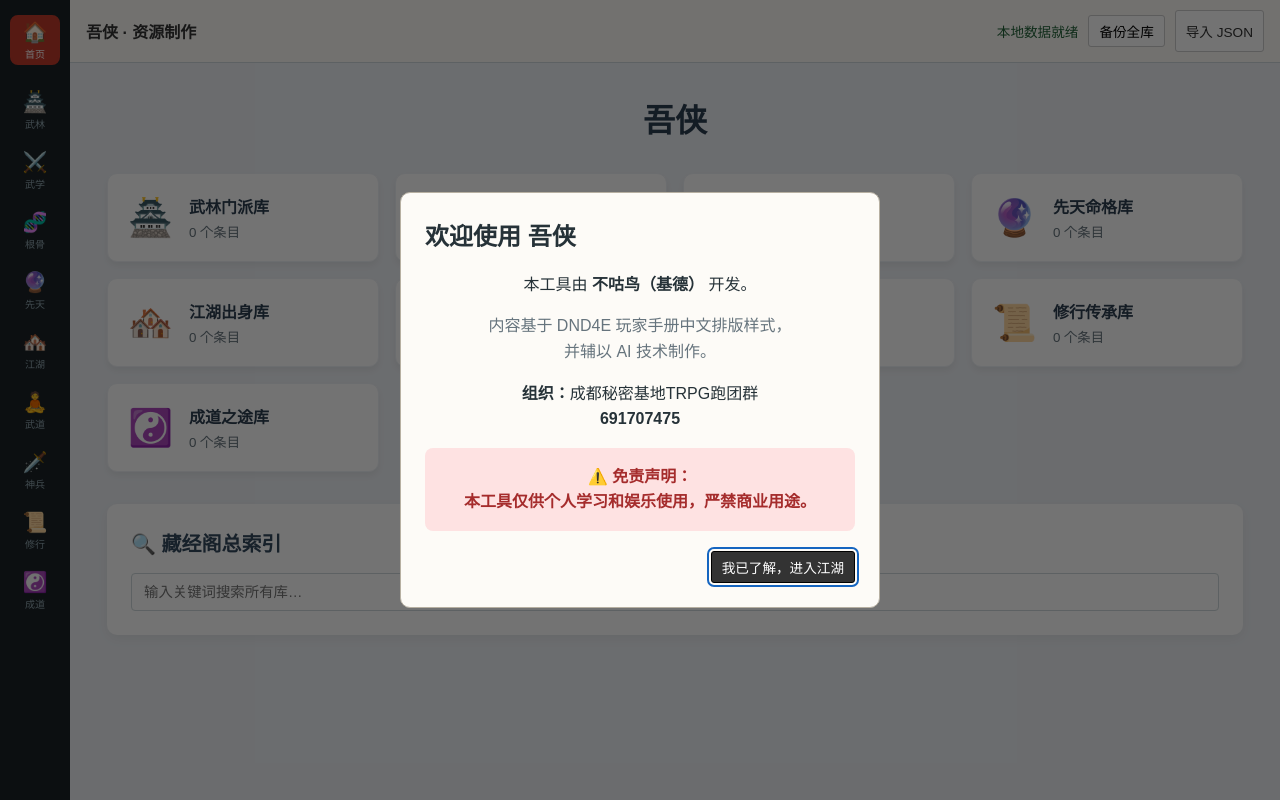
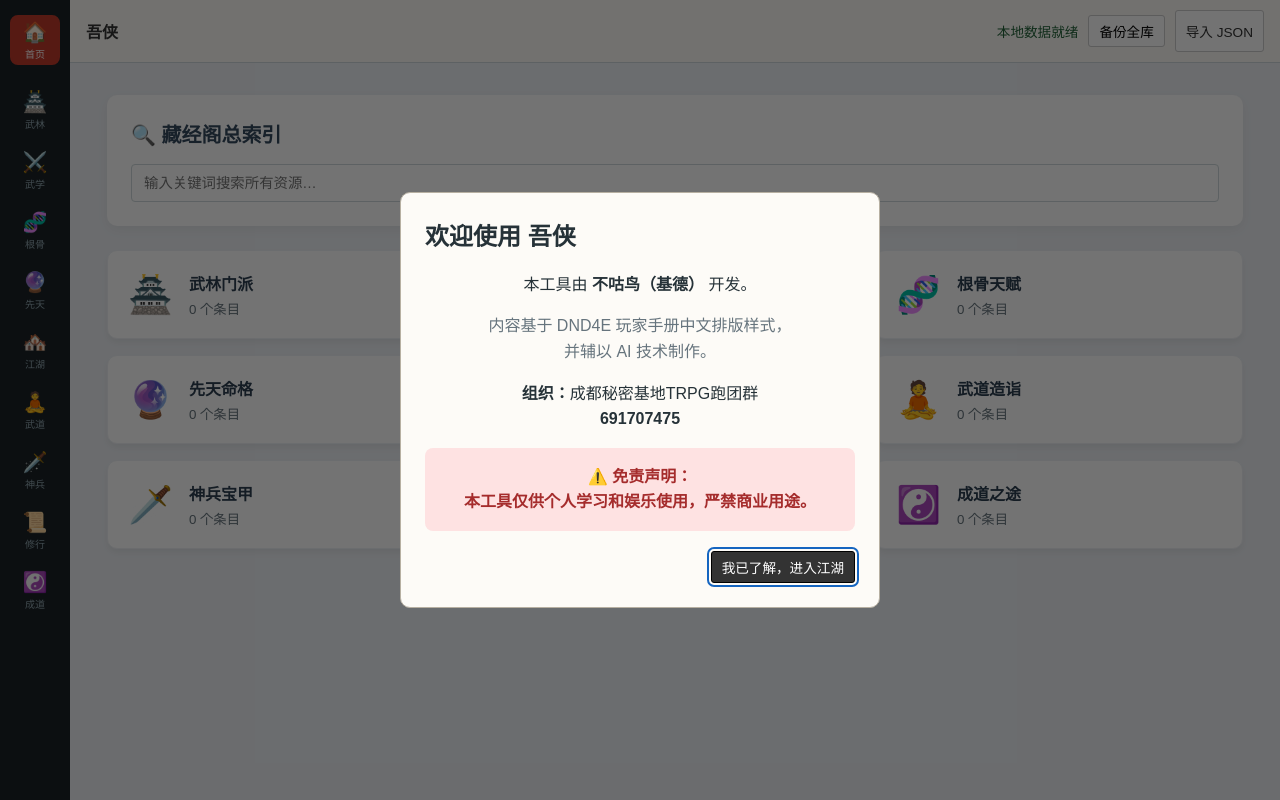
Before and after one commit to jeffdyuyi/DND4wuxiaproject, a React (Vite) app: page / in a window 1280 px wide. Built offline with nearby package versions, Linux system fonts and the light colour scheme.

Commit message:
style: simplify home labels and arrange resources in a three-column grid

```diff
--- a/src/App.tsx
+++ b/src/App.tsx
@@ -74,7 +74,7 @@
     <Sidebar currentModule={module} viewMode={viewMode} onSwitchModule={selectModule} onGoHome={() => setViewMode('home')} />
     <div className="workspace">
       <header className="workspace-toolbar">
-        <strong>{viewMode === 'home' ? '吾侠 · 资源制作' : Config[module].title}</strong>
+        <strong>{viewMode === 'home' ? '吾侠' : Config[module].title}</strong>
         <span role="status" className={library.blocked || library.dirty ? 'save-status save-warning' : 'save-status'}>
           {library.blocked ? '保存已暂停' : library.dirty ? '有未保存修改' : '本地数据就绪'}
         </span>
--- a/src/components/HomePage.tsx
+++ b/src/components/HomePage.tsx
@@ -15,16 +15,9 @@
     const results = useMemo(() => searchResources(db, query), [db, query]);
 
     return <div className="home-page">
-        <h1>吾侠</h1>
-        <div className="module-grid">
-            {modules.map(module => <button type="button" className="module-tile" key={module} onClick={() => onNavigate(module)}>
-                <span className="module-icon" aria-hidden="true">{ICONS[module]}</span>
-                <span><strong>{Config[module].title}</strong><small>{db[module].length} 个条目</small></span>
-            </button>)}
-        </div>
         <section className="library-search" aria-labelledby="library-search-title">
             <h2 id="library-search-title">🔍 藏经阁总索引</h2>
-            <input className="form-control" aria-label="搜索所有资源库" type="search" placeholder="输入关键词搜索所有库…"
+            <input className="form-control" aria-label="搜索所有资源" type="search" placeholder="输入关键词搜索所有资源…"
                 value={searchTerm} onChange={event => setSearchTerm(event.target.value)} />
             {query && <div className="search-results">
                 <p className="search-count" role="status">找到 {results.length} 个条目</p>
@@ -35,5 +28,11 @@
                     </button>)}
             </div>}
         </section>
+        <div className="module-grid">
+            {modules.map(module => <button type="button" className="module-tile" key={module} onClick={() => onNavigate(module)}>
+                <span className="module-icon" aria-hidden="true">{ICONS[module]}</span>
+                <span><strong>{Config[module].title}</strong><small>{db[module].length} 个条目</small></span>
+            </button>)}
+        </div>
     </div>;
 }
--- a/src/constants.ts
+++ b/src/constants.ts
@@ -1,14 +1,14 @@
 
 export const Config = {
-    schools: { title: "武林门派库", color: "bg-red", key: "db_schools_v1" },
-    moves: { title: "武学招式库", color: "bg-green", key: "db_moves_v5" },
-    roots: { title: "根骨天赋库", color: "bg-gray", key: "db_roots_v5" },
-    destinies: { title: "先天命格库", color: "bg-gray", key: "db_destinies_v5" },
-    origins: { title: "江湖出身库", color: "bg-gray", key: "db_origins_v5" },
-    feats: { title: "武道造诣库", color: "bg-gray", key: "db_feats_v5" },
-    items: { title: "神兵宝甲库", color: "bg-gold", key: "db_items_v5" },
-    traditions: { title: "修行传承库", color: "bg-green", key: "db_traditions_v1" },
-    paths: { title: "成道之途库", color: "bg-gold", key: "db_paths_v1" }
+    schools: { title: "武林门派", color: "bg-red", key: "db_schools_v1" },
+    moves: { title: "武学招式", color: "bg-green", key: "db_moves_v5" },
+    roots: { title: "根骨天赋", color: "bg-gray", key: "db_roots_v5" },
+    destinies: { title: "先天命格", color: "bg-gray", key: "db_destinies_v5" },
+    origins: { title: "江湖出身", color: "bg-gray", key: "db_origins_v5" },
+    feats: { title: "武道造诣", color: "bg-gray", key: "db_feats_v5" },
+    items: { title: "神兵宝甲", color: "bg-gold", key: "db_items_v5" },
+    traditions: { title: "修行传承", color: "bg-green", key: "db_traditions_v1" },
+    paths: { title: "成道之途", color: "bg-gold", key: "db_paths_v1" }
 } as const;
 
 export type ModuleType = keyof typeof Config;
--- a/src/styles/home.css
+++ b/src/styles/home.css
@@ -1,12 +1,11 @@
 .home-page { padding: 32px; max-width: 1200px; margin: 0 auto; width: 100%; overflow-y: auto; box-sizing: border-box; }
-.home-page h1 { text-align: center; margin: 0 0 32px; color: #2c3e50; }
-.module-grid { display: grid; grid-template-columns: repeat(auto-fit, minmax(240px, 1fr)); gap: 16px; margin-bottom: 32px; }
+.module-grid { display: grid; grid-template-columns: repeat(3, minmax(0, 1fr)); gap: 16px; }
 .module-tile { display: flex; align-items: center; gap: 16px; padding: 20px; border: 1px solid #eef1f5; border-radius: 10px; background: #fff; box-shadow: 0 4px 6px #0000000d; text-align: left; cursor: pointer; font: inherit; transition: transform 0.2s, box-shadow 0.2s; }
 .module-tile:hover { transform: translateY(-3px); box-shadow: 0 8px 12px #0000001a; }
 .module-icon { font-size: 36px; }
 .module-tile strong { display: block; margin-bottom: 4px; color: #2c3e50; }
 .module-tile small { color: #66747d; }
-.library-search { padding: 24px; border-radius: 10px; background: #fff; box-shadow: 0 4px 12px #0000000d; }
+.library-search { padding: 24px; margin-bottom: 24px; border-radius: 10px; background: #fff; box-shadow: 0 4px 12px #0000000d; }
 .library-search h2 { margin: 0 0 16px; font-size: 20px; color: #34495e; }
 .library-search input { padding: 10px 12px; }
 .search-results { max-height: 400px; overflow-y: auto; margin-top: 16px; }
```
